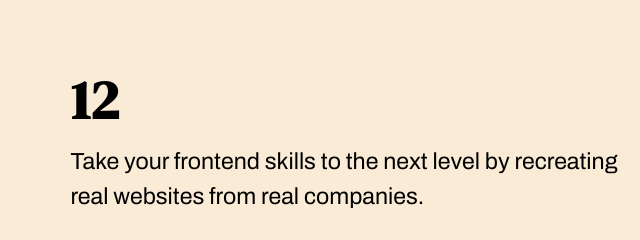
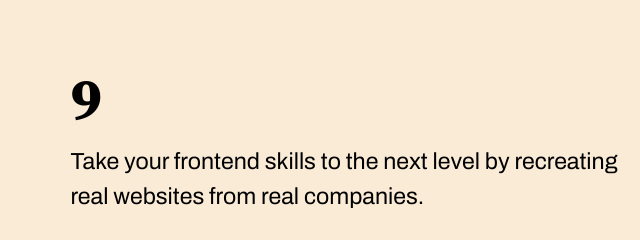
Before and after one commit to gouderhicham/frontend-practice-clone, a plain HTML site: page index.html in a window 1280 px wide. Shown: the part 154-394 px from the top of the page, 0-640 px from the left. Drawn offline with Linux system fonts and the light colour scheme.

Commit message:
Update index.html

```diff
--- a/index.html
+++ b/index.html
@@ -40,7 +40,7 @@
     </nav>
     <section class="Home_hero">
       <div class="left">
-        <h1 class="title">12</h1>
+        <h1 class="title">9</h1>
         <p class="p1">
           Take your frontend skills to the next level by recreating
           <strong>real websites</strong> from <strong> real companies</strong>.
```
